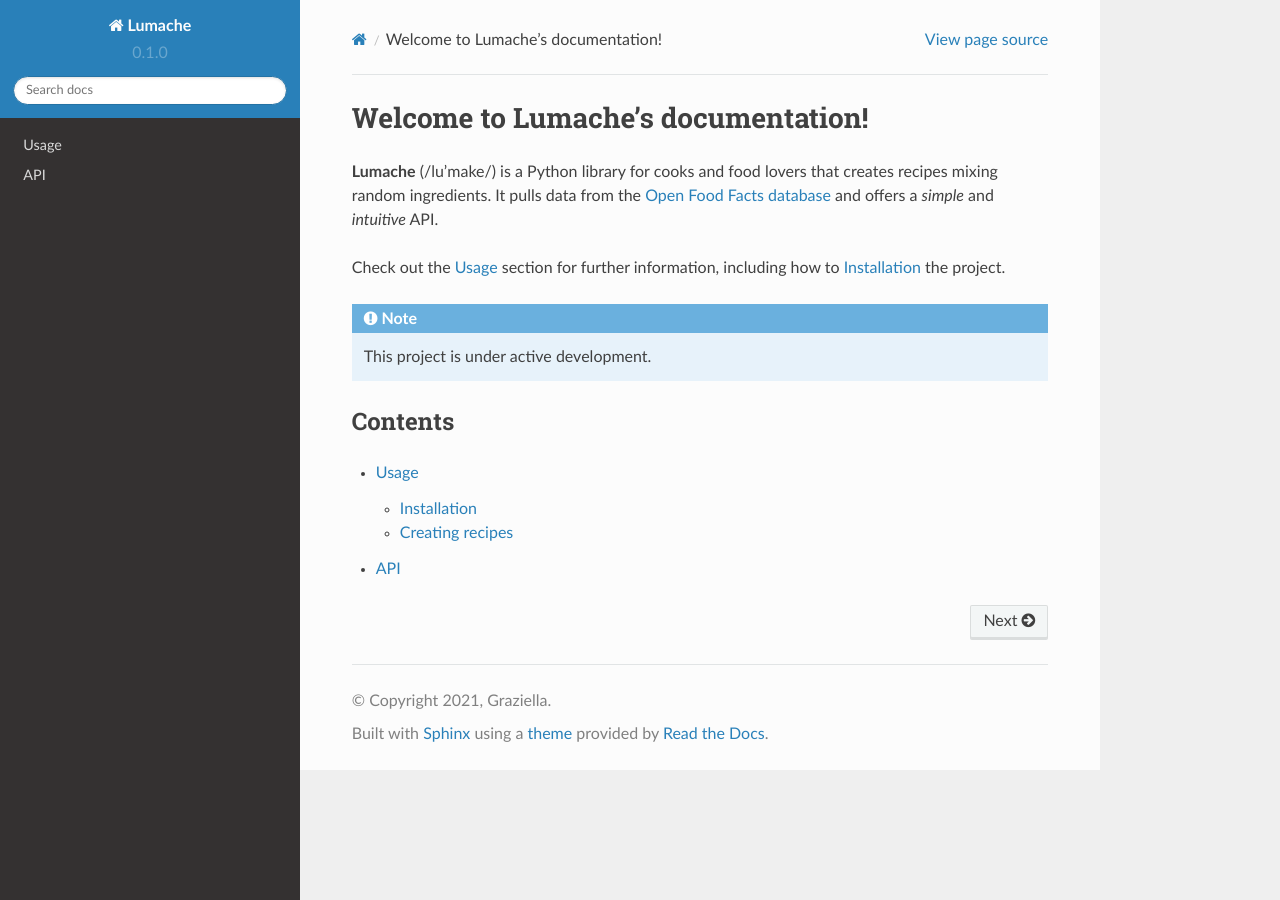
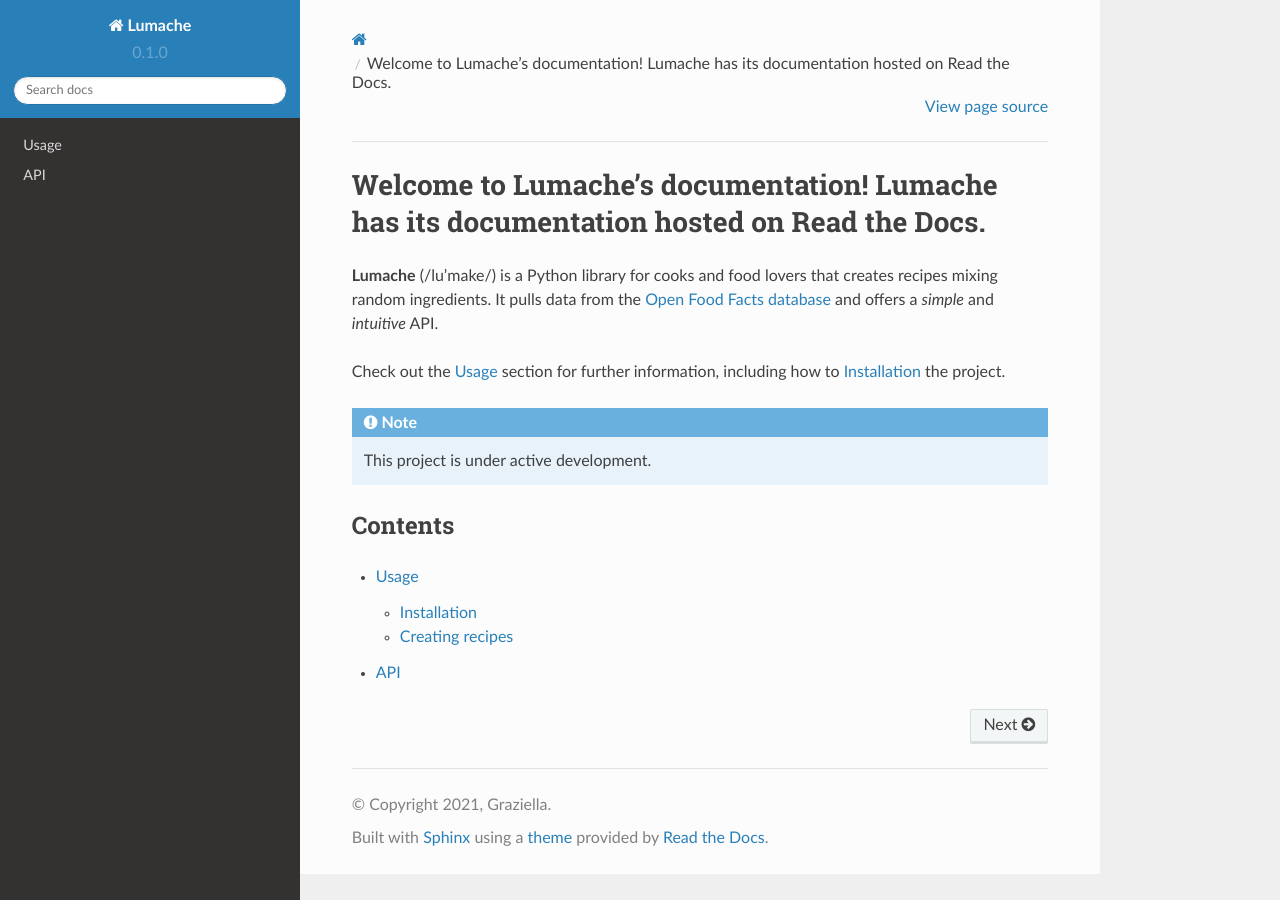
Before and after one commit to Apgomeznext/rtd-test, a Sphinx documentation site: the page built from docs/source/index.rst, in a window 1280 px wide. Built offline with Sphinx 7.4.7 and the Read the Docs theme 2.0.0, drawn with Linux system fonts in a browser that asks for light colours.

Commit message:
Update index.rst
This is a commit message appropriate.

```diff
--- a/docs/source/index.rst
+++ b/docs/source/index.rst
@@ -1,4 +1,4 @@
-Welcome to Lumache's documentation!
+Welcome to Lumache's documentation! Lumache has its documentation hosted on Read the Docs.
 ===================================
 
 **Lumache** (/lu'make/) is a Python library for cooks and food lovers
```
